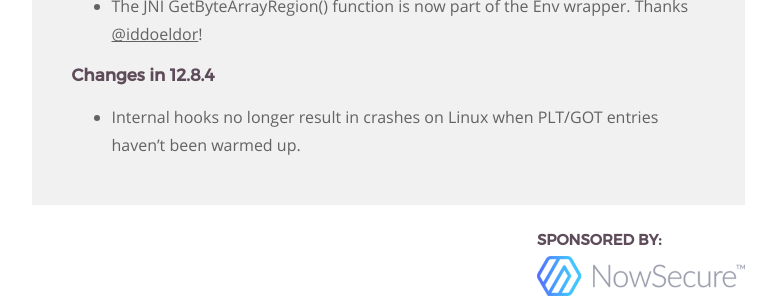
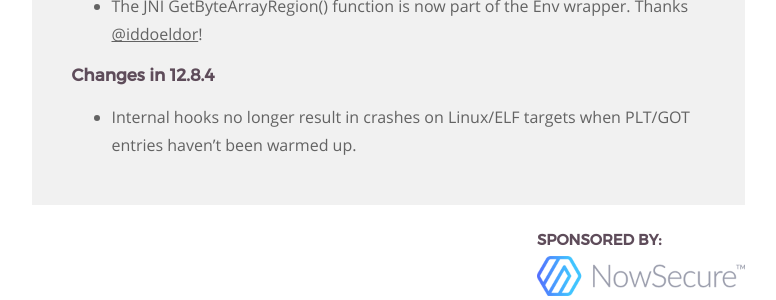
Before and after one commit to frida/frida-website, a Jekyll site: the page built from _posts/2019-12-18-frida-12-8-released.markdown, in a window 1280 px wide and 900 px high, scrolled down 4586 px. Shown: the part 594-894 px from the top of the window, without its empty margins (364-1140 px from the left). Built offline with Jekyll 4.4.1, drawn with Linux system fonts in a browser that asks for light colours.

Commit message:
Tweak the 12.8.4 release notes

```diff
--- a/_posts/2019-12-18-frida-12-8-released.markdown
+++ b/_posts/2019-12-18-frida-12-8-released.markdown
@@ -201,8 +201,8 @@ and helping shape the unwrap() feature.
 
 ### Changes in 12.8.4
 
-- Internal hooks no longer result in crashes on Linux when PLT/GOT entries
-  haven't been warmed up.
+- Internal hooks no longer result in crashes on Linux/ELF targets when PLT/GOT
+  entries haven't been warmed up.
 
 
 [Stalker]: /docs/javascript-api/#stalker
```
